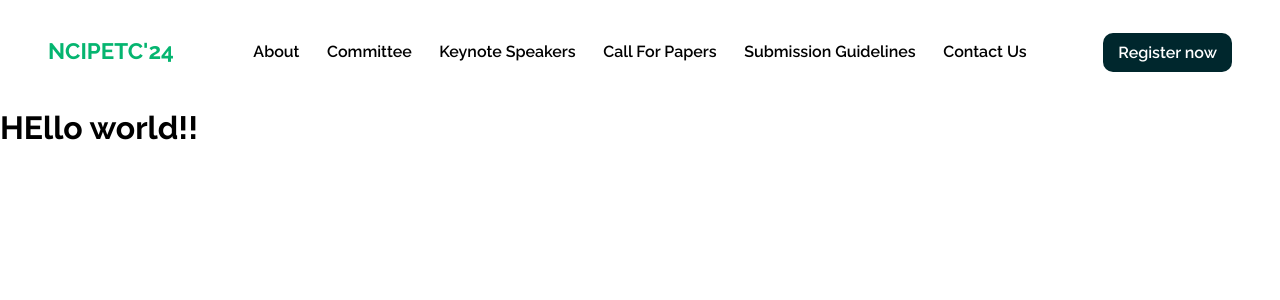
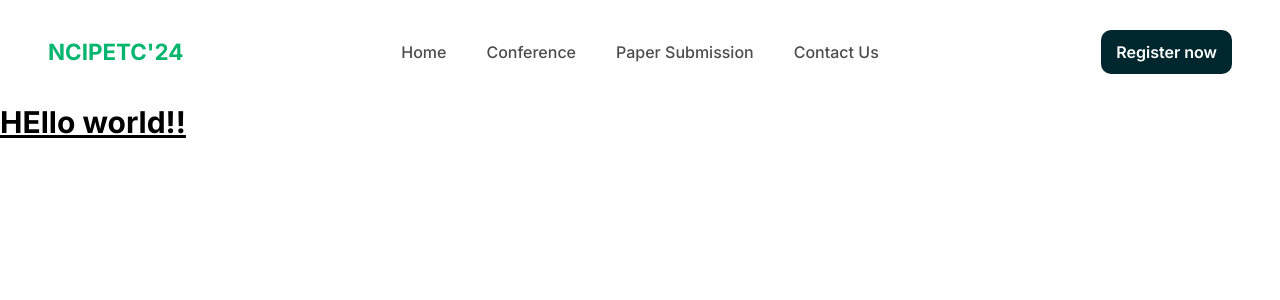
Before and after one commit to AbhishekNSanthosh/ncipetc24, a Next.js app: page / in a window 1280 px wide. Shown: the top 300 px of the page. Built offline with nearby package versions, Linux system fonts and the light colour scheme.

Commit message:
refactor:navbar links

```diff
--- /dev/null
+++ b/postcss.config.js
@@ -0,0 +1,6 @@
+module.exports = {
+  plugins: {
+    tailwindcss: {},
+    autoprefixer: {},
+  },
+}
--- a/src/app/globals.css
+++ /dev/null
@@ -1,23 +0,0 @@
-:root {
-    font-family: Raleway,sans-serif;
-    line-height: 1.5;
-    font-weight: 400;
-    /* color-scheme: light dark; */
-    font-synthesis: none;
-    text-rendering: optimizeLegibility;
-    -webkit-font-smoothing: antialiased;
-    -moz-osx-font-smoothing: grayscale;
-    background-color: #fff;
-}
-
-* {
-    margin: 0;
-    padding: 0;
-    font-family: "Raleway", sans-serif;
-    scroll-behavior: smooth;
-}
-
-a {
-    text-decoration: none;
-    color: inherit;
-}
--- a/src/app/layout.js
+++ b/src/app/layout.js
@@ -1,6 +1,6 @@
 import { Inter } from "next/font/google";
-import "./globals.css";
 import Navbar from "@widgets/Navbar";
+import "@styles/scss/main.scss";
 
 const inter = Inter({ subsets: ["latin"] });
 
@@ -19,6 +19,8 @@ export default function RootLayout({ children }) {
         <Navbar />
         {children}
       </body>
+
+      <script src="https://unpkg.com/@themesberg/flowbite@latest/dist/flowbite.bundle.js"></script>
     </html>
   );
 }
--- a/src/app/page.js
+++ b/src/app/page.js
@@ -1,6 +1,6 @@
 import styles from '../styles/home.module.css'
 export default function Home() {
   return (
-    <h1>HEllo world!!</h1>
+    <h1 className="text-3xl font-bold underline">HEllo world!!</h1>
   );
 }
--- a/src/common/constants/constants.js
+++ b/src/common/constants/constants.js
@@ -1,23 +1,43 @@
 export const navLinks = [
     {
-        title: "about",
+        title: "home",
         link: ""
     },
     {
-        title: "Committee",
+        title: "conference",
+        link: "",
+        moreLinks:[
+            {
+                title: "about us",
                 link: ""
             },
             {
-        title: "Keynote speakers",
+                title: "organizers",
                 link: ""
             },
             {
-        title: "Call for papers",
+                title: "Important dates",
+                link: ""
+            },
+        ]
+    },
+    {
+        title: "paper submission",
+        link: "",
+        moreLinks:[
+            {
+                title: "paper submission links",
                 link: ""
             },
             {
-        title: "Submission guidelines",
+                title: "call for paper",
                 link: ""
+            },
+            {
+                title: "submission guidelines",
+                link: ""
+            },
+        ]
     },
     {
         title: "Contact us",
--- a/src/styles/navbar.module.css
+++ b/src/styles/navbar.module.css
@@ -1,6 +1,7 @@
 .container {
     width: 100vw;
     height: 13vh;
+    position: relative;
 }
 
 .wrapper {
@@ -21,8 +22,9 @@
 .center {
     flex: 8;
     display: flex;
-    justify-content: space-between;
+    justify-content: center;
     align-items: center;
+    gap: 1.5rem;
 }
 
 .right {
@@ -40,19 +42,20 @@
     position: relative;
 }
 
-.navItemBox:hover::before {
+/* .navItemBox:hover::before {
     content: "";
     position: absolute;
     bottom: 0;
     left: 0;
     width: 100%;
     border-bottom: 3px solid rgb(5, 181, 112);;
-}
+} */
 
 .navLink {
     font-size: 1rem;
     text-transform: capitalize;
-    font-weight: 600;
+    font-weight: 500;
+    color: #4d4d4d;
 }
 
 .logo {
--- /dev/null
+++ b/src/styles/scss/_variables.scss
@@ -0,0 +1,34 @@
+@import url('https://fonts.googleapis.com/css2?family=Raleway:ital,wght@0,100..900;1,100..900&display=swap" rel="stylesheet');
+
+// Colors
+$white: #fff;
+$blue: #1293ee;
+$primary-color: #febc65;
+$theme-color: #fff9f1;
+
+
+// Fonts & Typography
+$font-family : "Raleway";
+
+$font-size-base: 1rem !default;
+$font-size-sm: $font-size-base * .875 !default;
+$font-size-lg: $font-size-base *1.25 !default;
+
+$font-weight-lighter:         lighter !default;
+$font-weight-light:           300 !default;
+$font-weight-normal:          400 !default;
+$font-weight-medium:          500 !default;
+$font-weight-semibold:        600 !default;
+$font-weight-bold:            700 !default;
+$font-weight-bolder:          bolder !default;
+
+$font-weight-base:            $font-weight-normal !default;
+
+$h1-font-size:                $font-size-base * 2.5 !default;
+$h2-font-size:                $font-size-base * 2 !default;
+$h3-font-size:                $font-size-base * 1.75 !default;
+$h4-font-size:                $font-size-base * 1.5 !default;
+$h5-font-size:                $font-size-base * 1.25 !default;
+$h6-font-size:                $font-size-base !default;
+
+$zero : 0;
--- /dev/null
+++ b/src/styles/scss/main.scss
@@ -0,0 +1,23 @@
+@import "variables";
+
+
+@tailwind base;
+@tailwind components;
+@tailwind utilities;
+
+body {
+    padding: 0;
+    margin: 0;
+    font-family: $font-family;
+}
+
+* {
+    margin: 0;
+    padding: 0;
+    scroll-behavior: smooth;
+}
+
+a {
+    text-decoration: none;
+    color: inherit;
+}
--- a/src/widgets/Navbar/view.jsx
+++ b/src/widgets/Navbar/view.jsx
@@ -12,7 +12,7 @@ export default function Navbar() {
                 </div>
                 <div className={styles.center}>
                     {navLinks?.map((navItem, index) => (
-                        <div className={styles.navItemBox}>
+                        <div className={styles.navItemBox} key={`navLink${index+1}`}>
                             <Link className={styles.navLink} href="">{navItem?.title}</Link>
                         </div>
                     ))}
--- /dev/null
+++ b/tailwind.config.js
@@ -0,0 +1,15 @@
+/** @type {import('tailwindcss').Config} */
+module.exports = {
+  content: [
+    "./app/**/*.{js,ts,jsx,tsx,mdx}",
+    "./pages/**/*.{js,ts,jsx,tsx,mdx}",
+    "./components/**/*.{js,ts,jsx,tsx,mdx}",
+
+    // Or if using `src` directory:
+    "./src/**/*.{js,ts,jsx,tsx,mdx}",
+  ],
+  theme: {
+    extend: {},
+  },
+  plugins: [],
+}
```
Also changed, not shown: jsconfig.json (+28 -1 lines), package.json (+10 -1 lines), 1 other file (tests, documents, lock files or other folders). Lines whose indentation alone changed are shown as unchanged.
